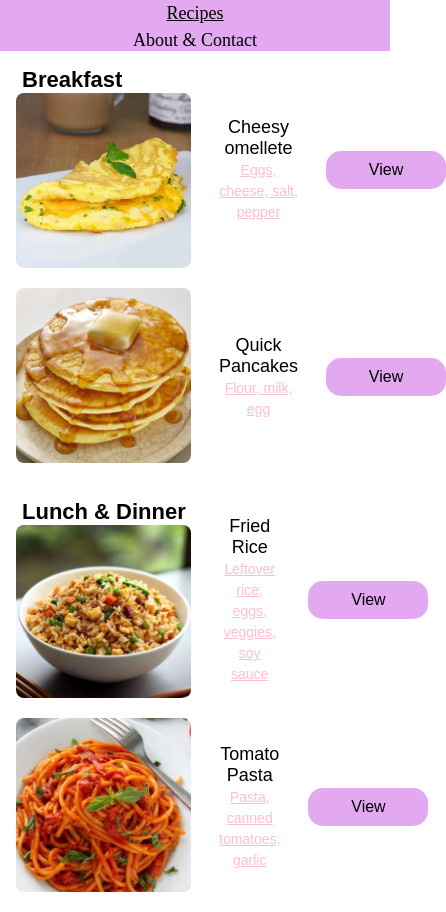
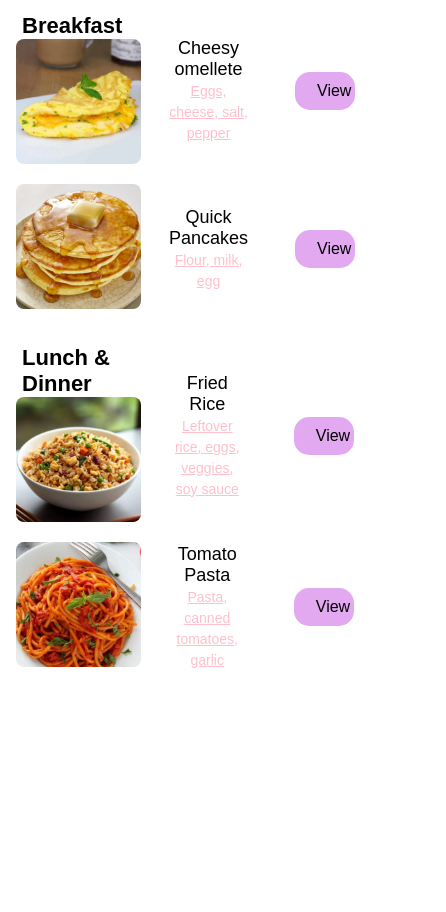
Before and after one commit to BarenAeyesha/Project-Aeyesha, a plain HTML site: page recipes.html in a window 390 px wide. Shown: the part 77-989 px from the top of the page, 446 px wide, since content can reach past the window. After the commit the page ends 844 px from the top, so only its background shows below. Drawn offline with Linux system fonts and the light colour scheme.

Commit message:
Update style.css

```diff
--- a/style.css
+++ b/style.css
@@ -207,7 +207,6 @@
     font-size: 26px;
   }
   .nav {
-    flex-direction: column;
     gap: 6px;
     padding-top: 8px;
   }
@@ -222,13 +221,13 @@
     height: auto;
   }
 
-  /* Recipes (mobile) */
   .recipes-title {
     font-size: 22px;
     padding-left: 6px;
   }
   .recipes-grid div img {
-    height: auto;
+    width: 125px;
+    height: 125px;
   }
   .bp {
     font-size: 18px;
@@ -237,8 +236,9 @@
     font-size: 14px;
   }
   .button {
-    width: 100px;
+    width: 40px;
     padding: 10px;
     font-size: 16px;
   }
+
 }
```
